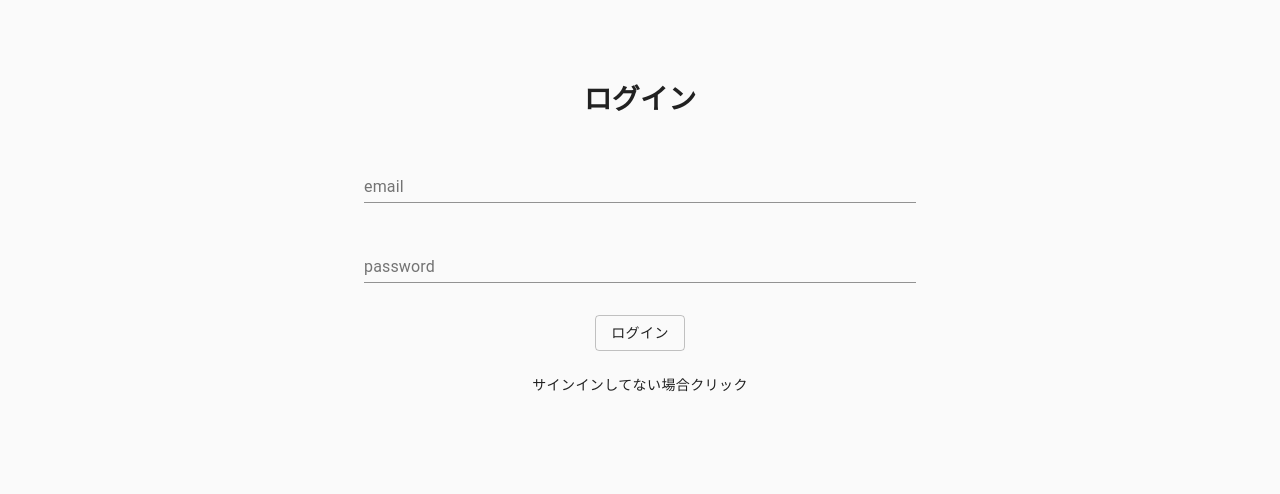
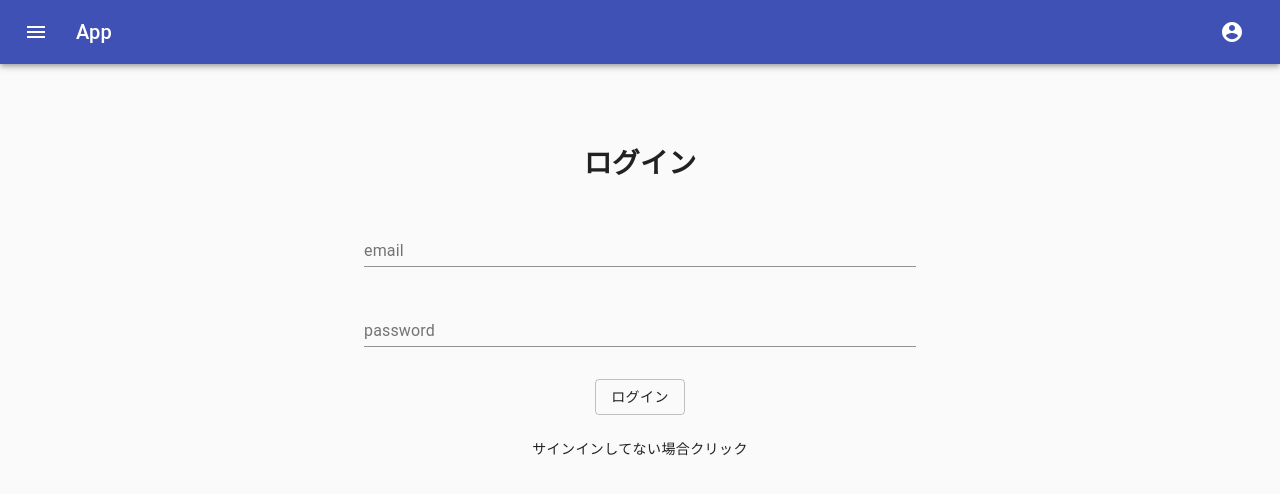
Before and after one commit to yuuki-katsuta/firebase_react_crud_sample, a React (Create React App) app: page / in a window 1280 px wide. Shown: the top 494 px of the page. Built offline with nearby package versions, Linux system fonts and the light colour scheme; no server answers.

Commit message:
App Bar実装

```diff
--- a/src/App.js
+++ b/src/App.js
@@ -5,7 +5,11 @@ import { AuthProvider } from './auth/AuthProvider';
 import Home from './components/Home';
 import Login from './components/Login';
 import SignUp from './components/SignUp';
+import Chat from './components/Chat';
+import Header from './components/Header';
 import styled from 'styled-components';
+import Typography from '@material-ui/core/Typography';
+import Container from '@material-ui/core/Container';
 
 const Main = styled.main`
   text-align: center;
@@ -16,13 +20,18 @@ const App = () => {
   return (
     <AuthProvider>
       <BrowserRouter>
+        <Header />
+        <Container maxWidth='sm'>
           <div>
             <Main>
               <PrivateRoute exact path='/' component={Home} />
               <Route exact path='/login' component={Login} />
               <Route exact path='/signup' component={SignUp} />
+              <Route exact path='/chat' component={Chat} />
             </Main>
           </div>
+          <Typography component='div' />
+        </Container>
       </BrowserRouter>
     </AuthProvider>
   );
--- /dev/null
+++ b/src/components/Chat.jsx
@@ -0,0 +1,20 @@
+import React from 'react';
+import 'firebase/firestore';
+import { withRouter } from 'react-router';
+
+const Chat = ({ history, location }) => {
+  return (
+    <div>
+      <h1>Chat</h1>
+      <h2>ようこそ{location.state.name}</h2>
+      <button
+        onClick={() => {
+          history.push('/');
+        }}
+      >
+        戻る
+      </button>
+    </div>
+  );
+};
+export default withRouter(Chat);
--- /dev/null
+++ b/src/components/Header.jsx
@@ -0,0 +1,116 @@
+import React from 'react';
+import { makeStyles } from '@material-ui/core/styles';
+import AppBar from '@material-ui/core/AppBar';
+import Toolbar from '@material-ui/core/Toolbar';
+import Typography from '@material-ui/core/Typography';
+import IconButton from '@material-ui/core/IconButton';
+import MenuIcon from '@material-ui/icons/Menu';
+import AccountCircle from '@material-ui/icons/AccountCircle';
+import Switch from '@material-ui/core/Switch';
+import FormControlLabel from '@material-ui/core/FormControlLabel';
+import FormGroup from '@material-ui/core/FormGroup';
+import MenuItem from '@material-ui/core/MenuItem';
+import Menu from '@material-ui/core/Menu';
+import { withRouter } from 'react-router';
+import { useContext, useEffect, useState } from 'react';
+import { auth } from '../base';
+import { AuthContext } from '../auth/AuthProvider';
+
+const useStyles = makeStyles((theme) => ({
+  root: {
+    flexGrow: 1,
+  },
+  menuButton: {
+    marginRight: theme.spacing(2),
+  },
+  title: {
+    flexGrow: 1,
+  },
+}));
+
+const Header = ({ history }) => {
+  const { currentUser } = useContext(AuthContext);
+
+  const classes = useStyles();
+  const [anchorEl, setAnchorEl] = React.useState(null);
+  const open = Boolean(anchorEl);
+
+  const handleMenu = (event) => {
+    setAnchorEl(event.currentTarget);
+  };
+
+  const handleClose = () => {
+    setAnchorEl(null);
+  };
+  return (
+    <div className={classes.root}>
+      <FormGroup></FormGroup>
+      <AppBar position='static'>
+        <Toolbar>
+          <IconButton
+            edge='start'
+            className={classes.menuButton}
+            color='inherit'
+            aria-label='menu'
+          >
+            <MenuIcon />
+          </IconButton>
+          <Typography variant='h6' className={classes.title}>
+            App
+          </Typography>
+          {auth && (
+            <div>
+              <IconButton
+                aria-label='account of current user'
+                aria-controls='menu-appbar'
+                aria-haspopup='true'
+                onClick={handleMenu}
+                color='inherit'
+              >
+                <AccountCircle />
+              </IconButton>
+              {currentUser && (
+                <Menu
+                  id='menu-appbar'
+                  anchorEl={anchorEl}
+                  anchorOrigin={{
+                    vertical: 'top',
+                    horizontal: 'right',
+                  }}
+                  keepMounted
+                  transformOrigin={{
+                    vertical: 'top',
+                    horizontal: 'right',
+                  }}
+                  open={open}
+                  onClose={handleClose}
+                >
+                  <MenuItem onClick={handleClose}>Profile</MenuItem>
+                  <MenuItem onClick={handleClose}>Log out</MenuItem>
+                </Menu>
+              )}
+            </div>
+          )}
+        </Toolbar>
+      </AppBar>
+    </div>
+    // <div>
+    //   {currentUser ? (
+    //     <button
+    //       onClick={() => {
+    //         history.push({
+    //           pathname: '/chat',
+    //           state: { name: currentUser.displayName },
+    //         });
+    //       }}
+    //     >
+    //       ちゃっと
+    //     </button>
+    //   ) : (
+    //     <h2>こんにちは！</h2>
+    //   )}
+    // </div>
+  );
+};
+
+export default withRouter(Header);
--- a/src/components/Home.jsx
+++ b/src/components/Home.jsx
@@ -5,8 +5,9 @@ import firebase from 'firebase/app';
 import 'firebase/firestore';
 import Button from '@material-ui/core/Button';
 import UpdateForm from './UpdateForm';
+import { withRouter } from 'react-router';
 
-const Home = () => {
+const Home = ({ history }) => {
   const { currentUser } = useContext(AuthContext);
   const [spots, setSpot] = useState([]);
   const [input, setInput] = useState('');
@@ -142,6 +143,19 @@ const Home = () => {
         style={{ margin: '20px 0' }}
         color='primary'
         onClick={() => {
+          history.push({
+            pathname: '/chat',
+            state: { name: currentUser.displayName },
+          });
+        }}
+      >
+        チャット
+      </Button>
+
+      <Button
+        style={{ margin: '20px 0' }}
+        color='primary'
+        onClick={() => {
           auth.signOut();
         }}
       >
@@ -150,4 +164,4 @@ const Home = () => {
     </div>
   );
 };
-export default Home;
+export default withRouter(Home);
--- a/src/components/UpdateForm.jsx
+++ b/src/components/UpdateForm.jsx
@@ -1,6 +1,6 @@
 import React, { useState } from 'react';
 
-const UpdateForm = ({ spotUpdate, setUpdateItem, updateItem, id, spot }) => {
+const UpdateForm = ({ spotUpdate, setUpdateItem, id }) => {
   const [Inputvalue, setInputvalue] = useState('');
   return (
     <>
--- a/src/index.js
+++ b/src/index.js
@@ -3,17 +3,12 @@ import ReactDOM from 'react-dom';
 import App from './App';
 import reportWebVitals from './reportWebVitals';
 import CssBaseline from '@material-ui/core/CssBaseline';
-import Typography from '@material-ui/core/Typography';
-import Container from '@material-ui/core/Container';
 
 ReactDOM.render(
-  <React.StrictMode>
+  <>
     <CssBaseline />
-    <Container maxWidth='sm'>
-      <Typography component='div' />
-      <App />
-    </Container>
-  </React.StrictMode>,
+    <App />
+  </>,
   document.getElementById('root')
 );
 
```
Lines whose indentation alone changed are shown as unchanged.
